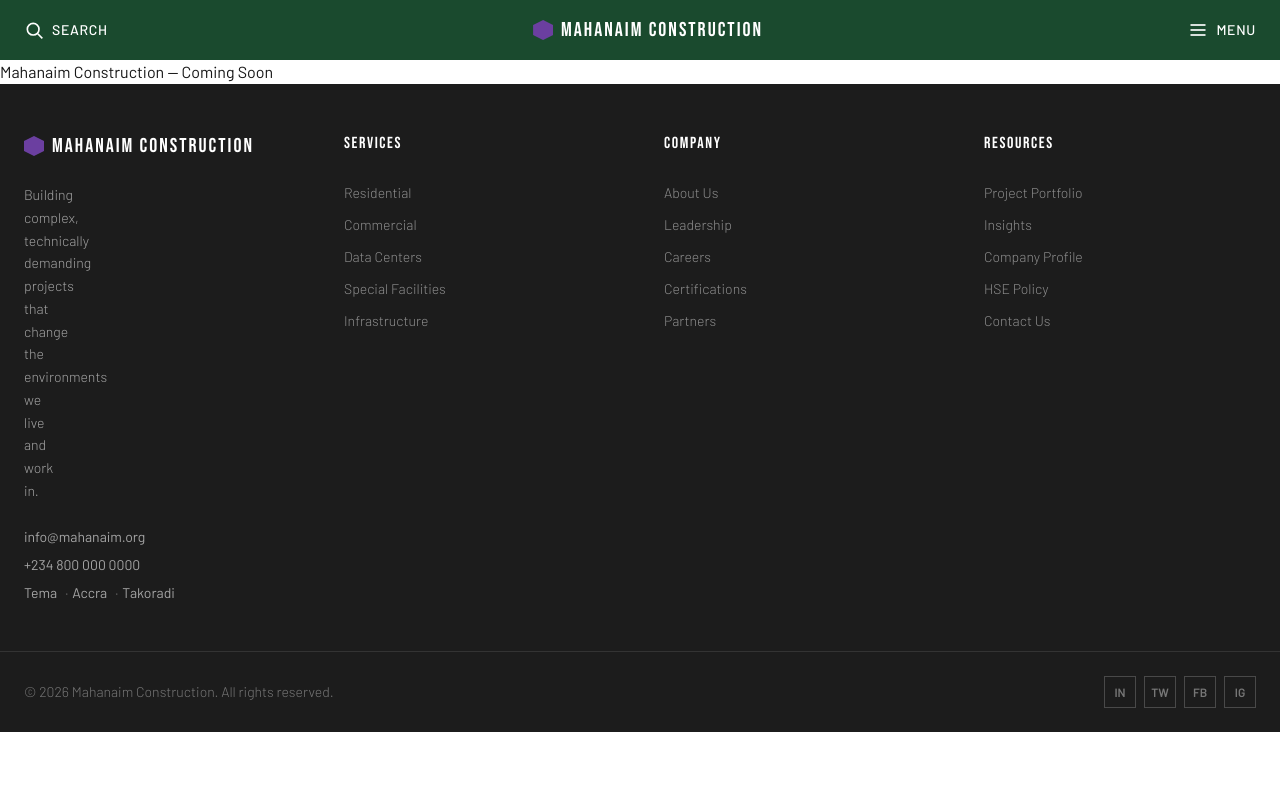
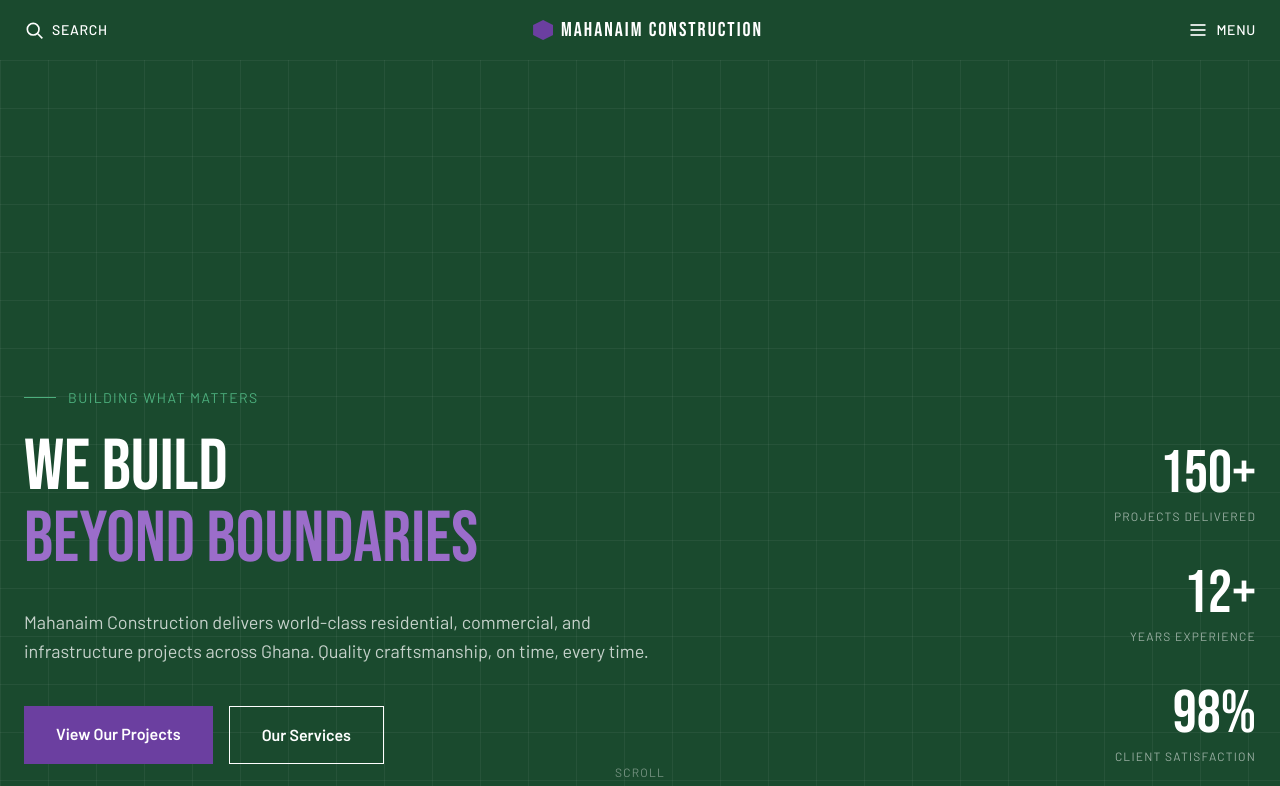
Before and after one commit to Nyame100/mahanaim-construction, a Next.js app: page / in a window 1280 px wide. Shown: the top 786 px of the page. Built offline with nearby package versions, Linux system fonts and the light colour scheme.

Commit message:
feat: add Hero section and fix spacing token naming collision

```diff
--- a/src/app/page.tsx
+++ b/src/app/page.tsx
@@ -1,7 +1,9 @@
+import Hero from "@/components/home/Hero";
+
 export default function Home() {
   return (
     <main>
-      <h1>Mahanaim Construction — Coming Soon</h1>
+      <Hero/>
     </main>
   );
 }
--- /dev/null
+++ b/src/components/home/Hero.tsx
@@ -0,0 +1,87 @@
+import Link from 'next/link'
+import { siteConfig } from '@/lib/constants/site'
+
+// Tailwind has no built-in grid-pattern utility, so the overlay is applied via inline style
+const gridOverlay: React.CSSProperties = {
+  backgroundImage: `
+    linear-gradient(rgba(255,255,255,0.05) 1px, transparent 1px),
+    linear-gradient(90deg, rgba(255,255,255,0.05) 1px, transparent 1px)
+  `,
+  backgroundSize: '48px 48px',
+}
+
+const stats = [
+  { value: '150+', label: 'Projects Delivered' },
+  { value: '12+', label: 'Years Experience' },
+  { value: '98%',  label: 'Client Satisfaction' },
+]
+
+export default function Hero() {
+  return (
+    <section
+      className="relative min-h-screen bg-brand-green-dark text-white flex flex-col justify-end pt-32"
+      style={gridOverlay}
+    >
+      {/* Bottom-anchored two-column content */}
+      <div className="container mx-auto px-6 pb-24 flex items-end gap-16">
+
+        {/* Left — eyebrow, headline, description, CTAs */}
+        <div className="flex-1 w-full">
+          {/* Eyebrow label */}
+          <div className="flex items-center gap-3 mb-6">
+            <span className="block w-8 h-px bg-brand-green-light" />
+            <span className="font-body text-brand-green-light text-sm uppercase tracking-widest">
+              Building What Matters
+            </span>
+          </div>
+
+          {/* Headline */}
+          <h1 className="font-display text-7xl leading-none mb-8">
+            We Build
+            <br />
+            <span className="text-brand-purple-light">Beyond Boundaries</span>
+          </h1>
+
+          {/* Description */}
+          <p className="font-body text-white/75 text-lg leading-relaxed max-w-2xl mb-10">
+            {siteConfig.description}
+          </p>
+
+          {/* CTA buttons */}
+          <div className="flex gap-4">
+            <Link
+              href="/projects"
+              className="font-body font-semibold px-8 py-4 bg-brand-purple-mid text-white hover:bg-brand-purple-dark transition-colors"
+            >
+              View Our Projects
+            </Link>
+            <Link
+              href="/how-we-build"
+              className="font-body font-semibold px-8 py-4 border border-white text-white hover:bg-white hover:text-brand-green-dark transition-colors"
+            >
+              Our Services
+            </Link>
+          </div>
+        </div>
+
+        {/* Right — stacked stats, right-aligned */}
+        <div className="flex flex-col items-end gap-10 text-right shrink-0">
+          {stats.map((stat) => (
+            <div key={stat.value}>
+              <div className="font-display text-6xl leading-none">{stat.value}</div>
+              <div className="font-body text-xs uppercase tracking-widest text-white/55 mt-1">
+                {stat.label}
+              </div>
+            </div>
+          ))}
+        </div>
+      </div>
+
+      {/* Scroll indicator — centered at the bottom edge */}
+      <div className="absolute bottom-8 left-1/2 -translate-x-1/2 flex flex-col items-center gap-2">
+        <span className="font-body text-xs uppercase tracking-widest text-white/40">Scroll</span>
+        <span className="block w-px h-10 bg-white/25" />
+      </div>
+    </section>
+  )
+}
--- a/src/components/layout/Footer.tsx
+++ b/src/components/layout/Footer.tsx
@@ -63,7 +63,7 @@
             </span>
           </Link>
 
-          <p className="font-body font-light text-sm text-white/60 leading-relaxed max-w-xs">
+          <p className="font-body font-light text-sm text-white/60 leading-relaxed">
             Building complex, technically demanding projects that change the
             environments we live and work in.
           </p>
--- a/src/lib/constants/spacing.ts
+++ b/src/lib/constants/spacing.ts
@@ -9,6 +9,7 @@
 //      (e.g. inline styles, canvas rendering, charting libraries).
 //   2. As Tailwind utility classes via the @theme block in globals.css:
 //      p-xs, m-sm, gap-md, etc.
+
 
 export const spacing = {
   // 4px — tight internal padding; icon gutters; hairline separators
```
